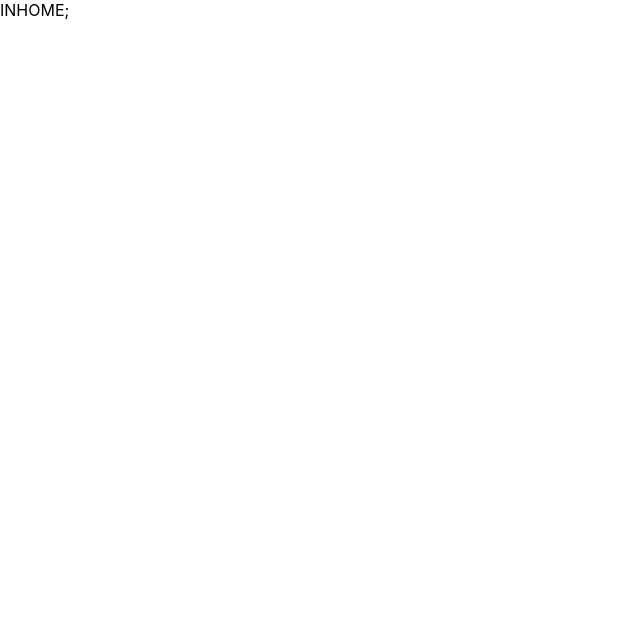
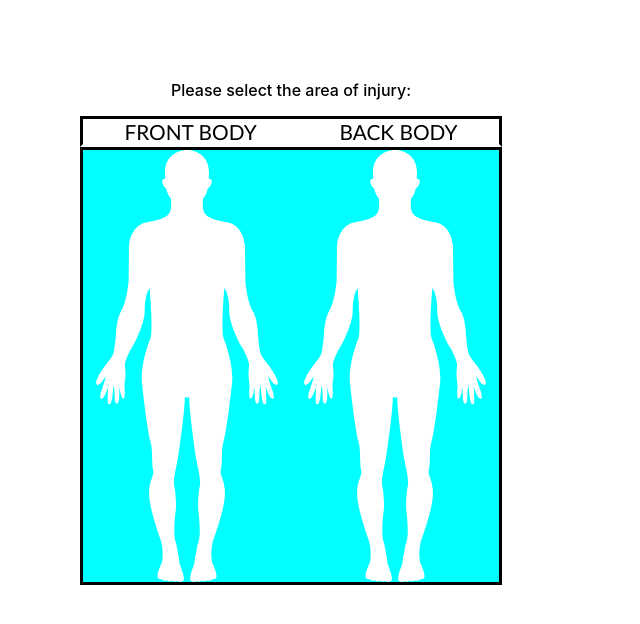
Before and after one commit to manchikatla-teja/LIEF, a React (Create React App) app in the folder client/: page /home in a window 1280 px wide. Shown: the top 624 px of the page, without its empty margins (0-640 px from the left). Built offline with nearby package versions, Linux system fonts and the light colour scheme.

Commit message:
added body injury report with numebring and red color

```diff
--- /dev/null
+++ b/client/src/pages/Home/Home.css
@@ -0,0 +1,46 @@
+.Home{
+    height: 100vh;
+    width: 100vw;
+    position: fixed;
+
+}
+
+.bodies{
+    margin: 5rem;
+    display: flex;
+    flex-direction: column;
+    width: fit-content;
+    height: fit-content;
+}
+
+.bodies>div{
+    border: 0.2rem solid black;
+}
+.bodies>div:nth-of-type(1){
+    border-bottom:0.2rem solid transparent;
+}
+
+.textsofBodies{
+    font-size: 1.3rem;
+    font-weight: 400;
+    font-family: 'Trebuchet MS', 'Lucida Sans Unicode', 'Lucida Grande', 'Lucida Sans', Arial, sans-serif;
+}
+.body{
+    background-color: cyan;
+    background-image: url("./../../images/humanBody.svg");
+    background-size: cover;
+    background-position-x:center;
+    height: 27rem;
+    width: 13rem;
+    display: grid;
+    grid-template-columns: repeat(13, 1rem);
+    grid-template-rows: repeat(27, 1rem);
+}
+.gridcell{
+    background-color: transparent;
+    border-radius: 30%;
+    color: white;
+    text-align: center;
+    line-height: 1rem;
+    font-size: 0.8rem;
+}
--- a/client/src/pages/Home/Home.jsx
+++ b/client/src/pages/Home/Home.jsx
@@ -1,7 +1,56 @@
+import "./Home.css"
+
 const Home = () => {
+
+    const rows  = 27;
+    let count = 1;
+    const columns = 13;
+
+    let injuredAreas = [];
+
+    let arrayFront = Array(rows*columns).fill(0);
+    let arrayBack = Array(rows*columns).fill(0);
+
+    const handleClickToNoteInjuries = (index)=>{
+        if(injuredAreas.includes(index)){
+            alert("Injury is already noted!")
+            return;
+        }
+        document.getElementById(index).style.backgroundColor = "rgba(252, 34, 34)";
+        document.getElementById(index).innerHTML = count;
+        injuredAreas = [...injuredAreas, index];
+        count=count+1;
+        console.log("injuredHere", injuredAreas);
+    }
+
     return (
-        <div>
-            INHOME;
+        <div className="Home">
+            <div className="bodies">
+                <span style={{alignSelf:"center", fontSize:"1rem", fontWeight:"500", marginBottom: "1rem"}}>Please select the area of injury:</span>
+
+                <div style={{display:"flex", flexDirection:"row", justifyContent:"space-around"}}>
+                    <span  className="textsofBodies">FRONT BODY</span>
+                    <span  className="textsofBodies">BACK BODY</span>
+                </div>
+
+                <div style={{display:"flex", flexDirection:"row"}}>
+
+                    <div className="body" id="bodyFront">
+                        {arrayFront.map((val, index)=>{
+                        return <div className="gridcell" id={index} onClick={()=>handleClickToNoteInjuries(index)} key={index}></div>
+                        })}
+                    </div>
+
+                    <div className="body" id="bodyBack">
+                        {arrayBack.map((val, index)=>{
+                            let temp = (27*13)+index;
+                            return <div className="gridcell" id={temp} onClick={()=>handleClickToNoteInjuries(temp)} key= {index}></div>
+                        })}
+                    </div>
+
+                </div>
+
+            </div>
         </div>
      );
 }
```
Also changed, not shown: client/src/images/humanBody.svg (added).
